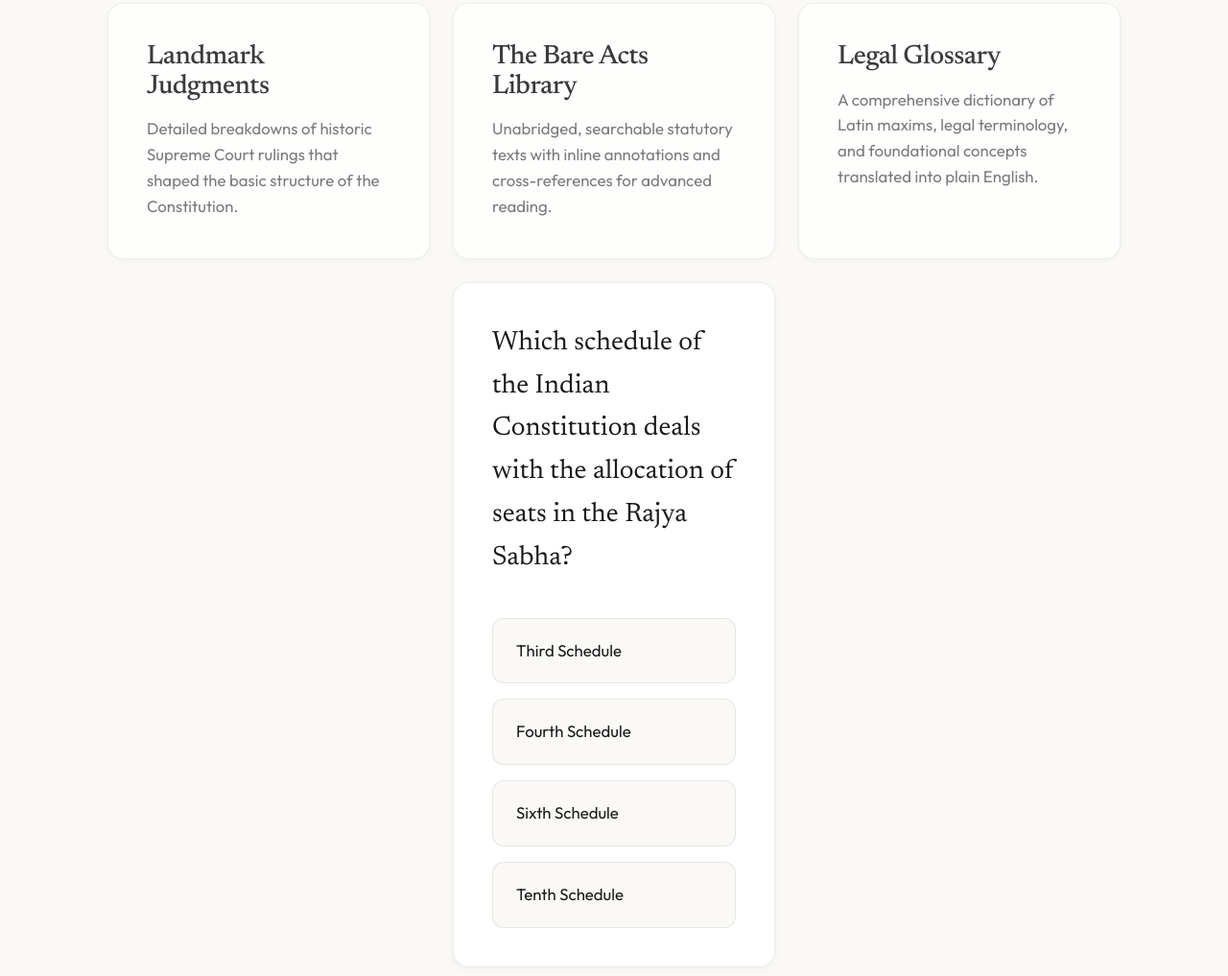
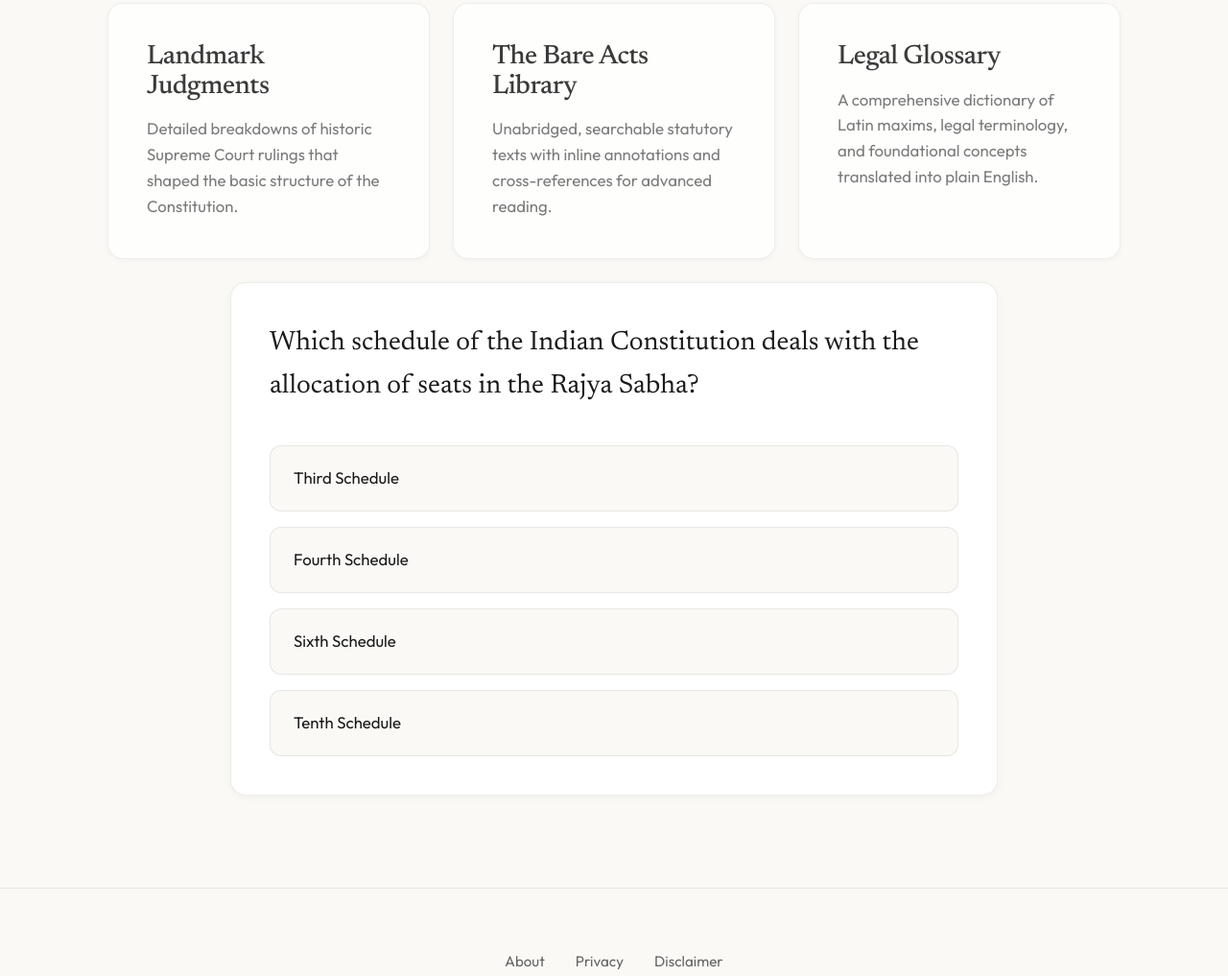
Before and after one commit to jrnation/start, a plain HTML site: page index.html in a window 1280 px wide. Shown: the part 773-1790 px from the top of the page at 96% size. Drawn offline with Linux system fonts and the light colour scheme; no server answers.

Commit message:
ui change

```diff
--- a/style.css
+++ b/style.css
@@ -288,20 +288,17 @@ a.hub-card:hover .card-footer svg {
     }
 }
 
-/* Desktop Layout (The 3-3-1 Structure) */
+/* Desktop Layout (The 3-3-Full Structure) */
 @media (min-width: 1080px) {
     .hub-grid {
-        grid-template-columns: repeat(3, 1fr); /* Forces 3 equal columns */
+        grid-template-columns: repeat(3, 1fr);
     }
 
-    /* Re-constrain the quiz wrapper to match the card sizes on desktop */
+    /* Make the quiz widget span the entire width of the grid */
     .quiz-wrapper {
-        grid-column: auto;
-    }
-
-    /* The exact centering math for Card 7 */
-    .hub-card:nth-child(7) {
-        grid-column: 2; /* Puts the 7th card perfectly in the center column */
+        grid-column: 1 / -1;
+        max-width: 800px; /* Prevents the text from getting too wide to read comfortably */
+        margin: 0 auto;   /* Centers the 800px container inside the full-width span */
     }
 }
 
```
